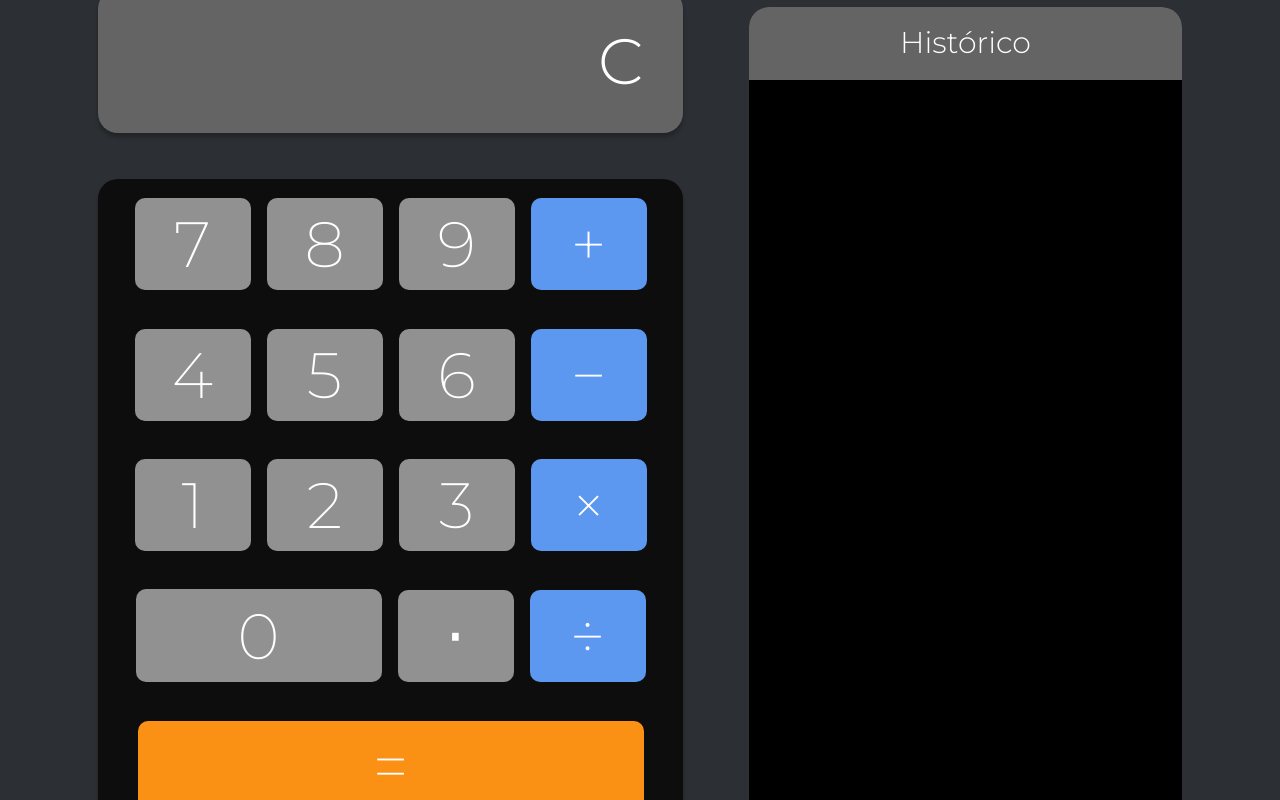
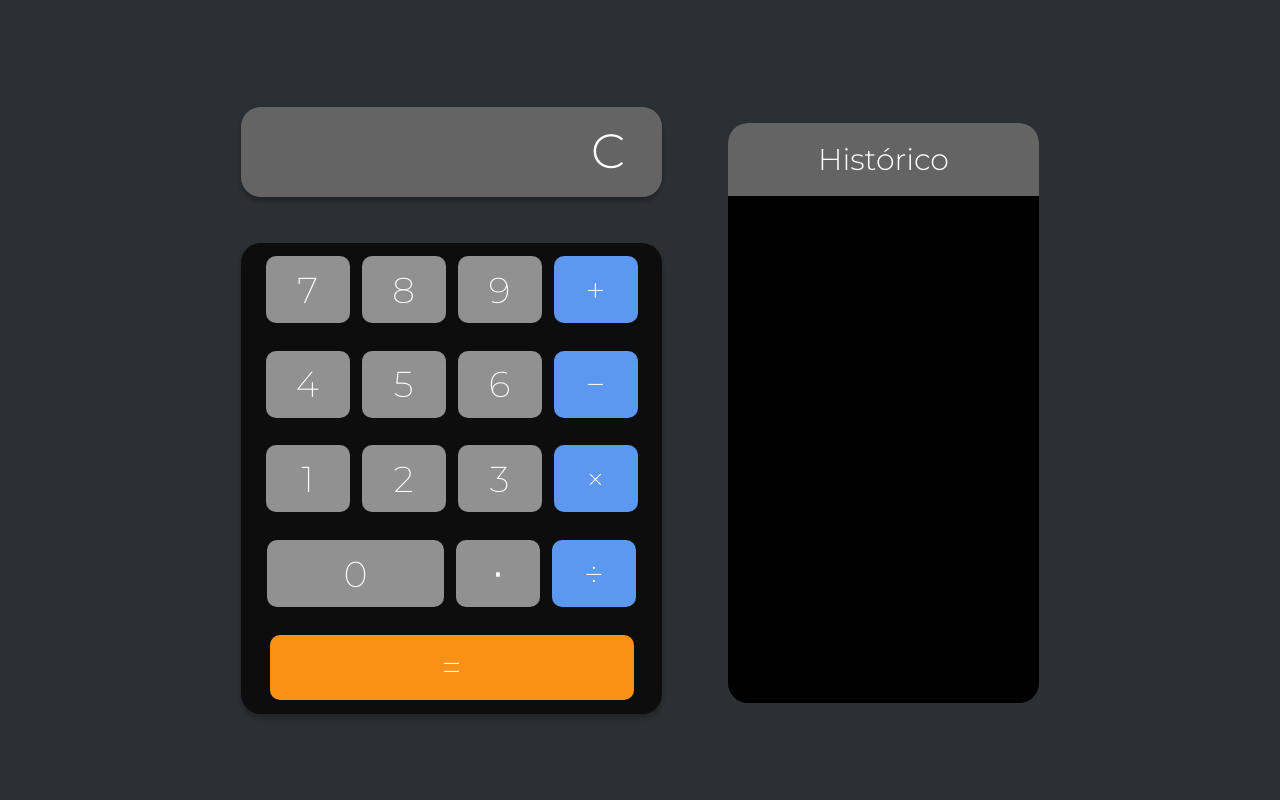
Before and after one commit to juliavaz/calculadora-basica, a website: page index.html in a window 1280 px wide. Drawn offline with Linux system fonts and the light colour scheme.

Commit message:
Finishing the laptop page

```diff
--- a/index.html
+++ b/index.html
@@ -9,6 +9,7 @@
   <link rel="stylesheet" href="src/css/styles.css">
   <link rel="preconnect" href="https://fonts.gstatic.com">
   <link rel="stylesheet" href="./src/css/reset.css">
+  <link rel="stylesheet" href="./src/css/media-queries.css">
   <link rel="sortcut icon" href="./src/img/calculator-iconsvg.svg" type="image/x-icon" />
   <link rel="preconnect" href="https://fonts.gstatic.com">
   <link href="https://fonts.googleapis.com/css2?family=Montserrat:wght@200;300;600&display=swap" rel="stylesheet">
--- /dev/null
+++ b/src/css/media-queries.css
@@ -0,0 +1,41 @@
+@media screen and (max-width: 1080px), screen and (max-height: 900px) {
+  .button {
+    width: 84px;
+    height: 67px;
+    margin: 6px;
+  }
+
+  #buttons {
+    width: 421px;
+    height: 471px;
+    font-size: 36px;
+  }
+
+  #display {
+    width: 421px;
+    height: 90px;
+    font-size: 32px;
+  }
+
+  .zero {
+    width: 177px;
+    height: 67px;
+  }
+
+  .igual {
+    width: 364px;
+    height: 65px;
+    background-color: #fa9014;
+  }
+
+  #containerHistorico {
+    width: 311px;
+    height: 580px;
+  }
+
+  .clearButton {
+    margin-left: 350px;
+    margin-top: 40px;
+    font-size: 48px;
+  }
+}
--- a/src/css/styles.css
+++ b/src/css/styles.css
@@ -78,7 +78,6 @@ body {
 .button {
   width: 116px;
   height: 92px;
-  border: 1px solid var(--white);
   display: flex;
   background-color: #919191;
   align-items: center;
```
